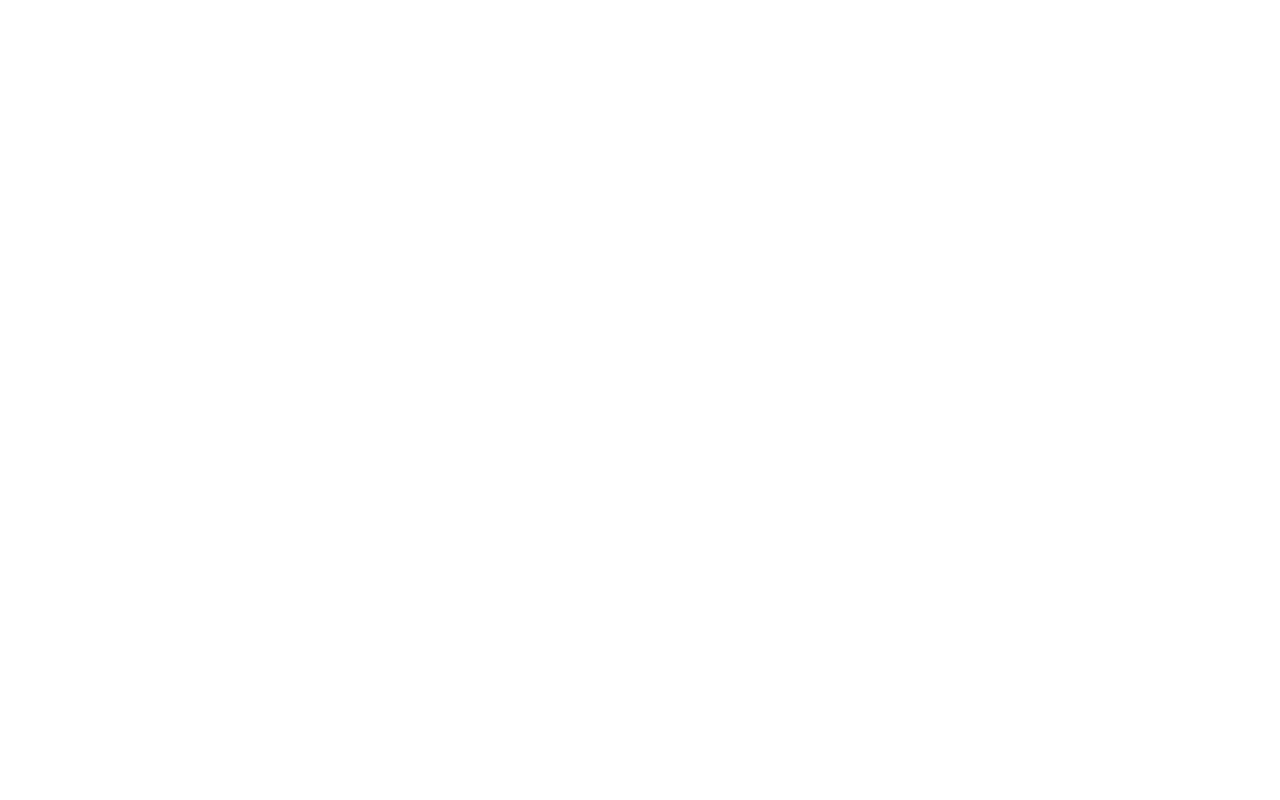
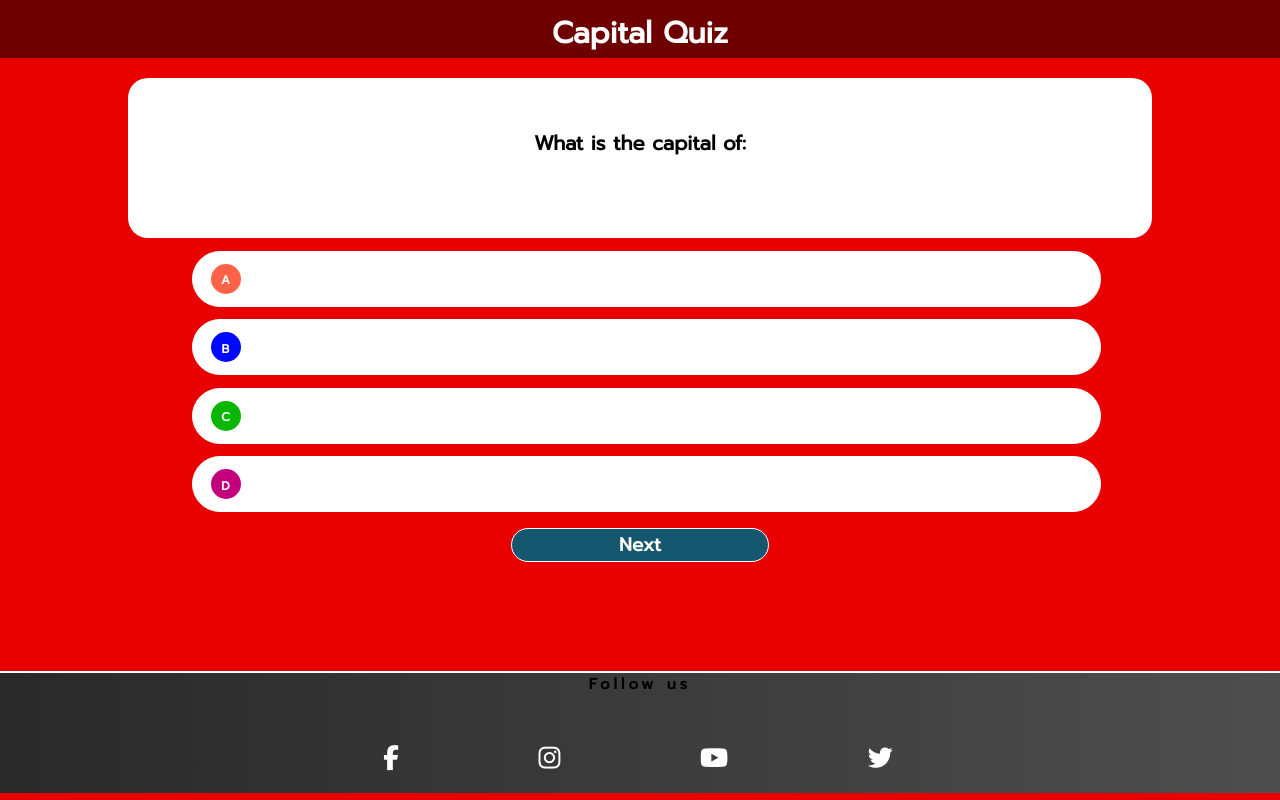
Before and after one commit to PatrickMurphy22/Capital-City-Quiz, a plain HTML site: page hardMode.html in a window 1280 px wide. Drawn offline with Linux system fonts and the light colour scheme.

Commit message:
added hard mode html, same again copy and pasted from medium and easy mode

```diff
--- a/hardMode.html
+++ b/hardMode.html
@@ -8,7 +8,78 @@
         <link rel="stylesheet" href="assets/css/style.css">
         <title>Capital Quiz</title>
     </head>
-    <body>
+    <body id="hard-body">
+        <header id="header-box">
+            <a href="index.html"><h1>Capital Quiz</h1></a>
+        </header>
 
+        <section id="question-box">
+            <p id="what-is"> What is the capital of:</p>
+            <p id="hard-country"> </p>
+        </section>
+
+        <section id="score-box">
+            <div id="round"></div>
+            <div id="score"><p></p></div>
+        </section>
+
+        <section id="answer-container">
+            <div id="answer-box">
+
+                <button class="hardAnswer hard-ans1">
+                    <div id="a">
+                        <h4>A</h4>
+                    </div>
+                    <div id="ans">
+
+                    </div>
+                </button>
+
+                <button class="hardAnswer hard-ans2">
+                    <div id="b">
+                        <h4>B</h4>
+                    </div>
+                    <div id="ans">
+
+                    </div>
+                </button>
+
+                <button class="hardAnswer hard-ans3">
+                    <div id="c">
+                        <h4>C</h4>
+                    </div>
+                    <div id="ans">
+
+                    </div>
+                </button>
+
+                <button class="hardAnswer hard-ans4">
+                    <div id="d">
+                        <h4>D</h4>
+                    </div>
+                    <div id="ans">
+                </button>
+                </div>
+                <div class="next">
+                    <h3 id="next">Next</h3>
+                </div>
+            </div>
+        </section>
+
+        <footer>
+            <div id="footer-container">
+            <div id="social-media-icons" >
+                <h2>Follow us</h2>
+                <ul class="social-networks">
+                    <li><a href="https://facebook.com" target="_blank" rel="noopener" aria-label="Visit our Facebook page (open in a new tab)" > <i class="fa-brands fa-facebook-f"></i></i></a></li>
+                    <li><a href="https://instagram.com" target="_blank" rel="noopener" aria-label="Visit our Instagram page (open in a new tab)"> <i class="fa-brands fa-instagram"></i></i></a></li>
+                    <li><a href="https://youtube.com" target="_blank" rel="noopener" aria-label="Visit our Facebook page (open in a new tab)" > <i class="fab fa-youtube"></i></a></li>
+                    <li><a href="https://Twitter.com" target="_blank" rel="noopener" aria-label="Visit our Facebook page (open in a new tab)" > <i class="fab fa-twitter"></i></a></li>
+                </ul>
+            </div>
+        </div>
+        </footer>
+        <script src="assets/javascript/hard.js"></script>
+        <script src="https://kit.fontawesome.com/d2b7aff9cc.js" crossorigin="anonymous"></script>
     </body>
 </html>
```
